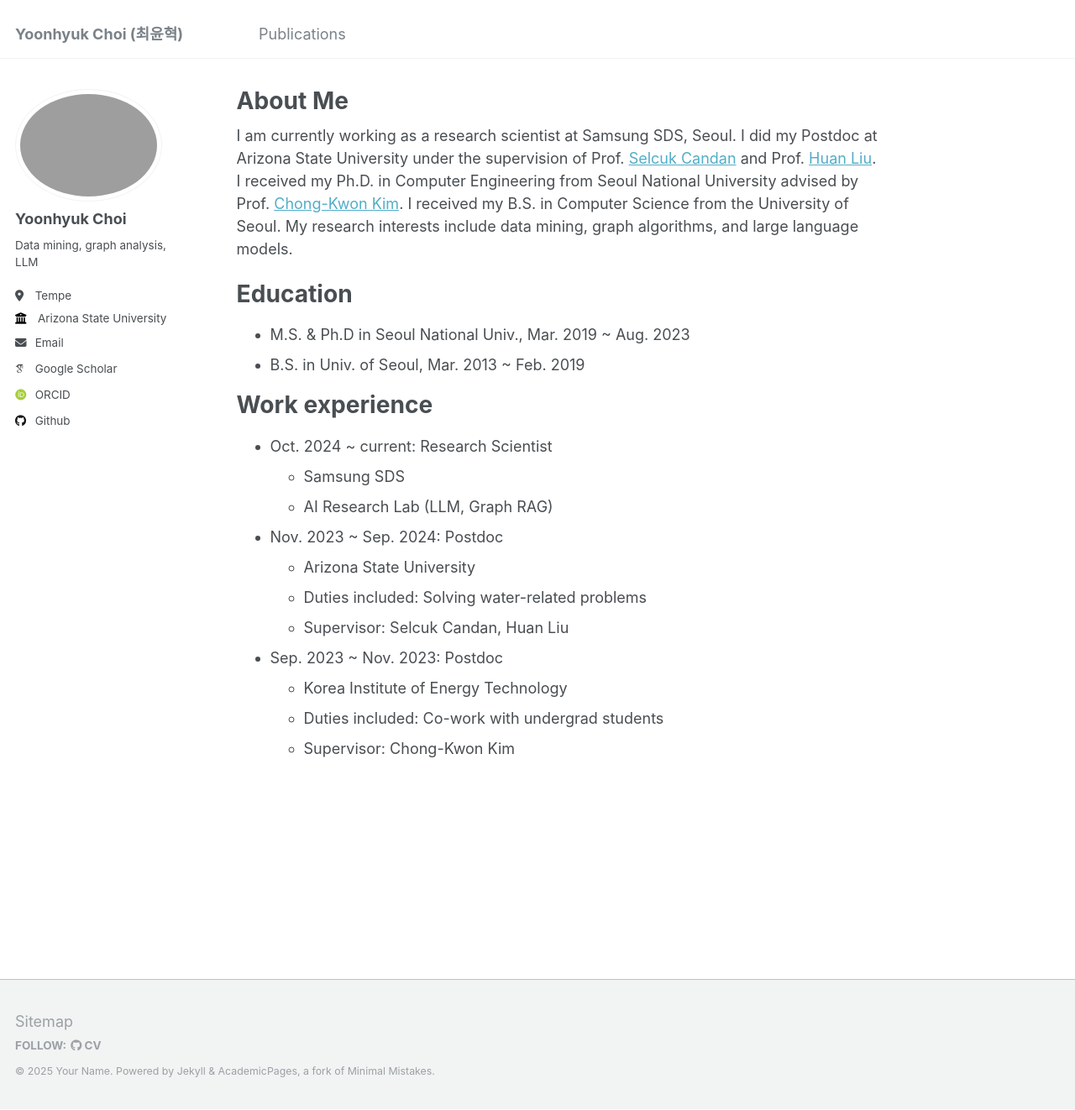
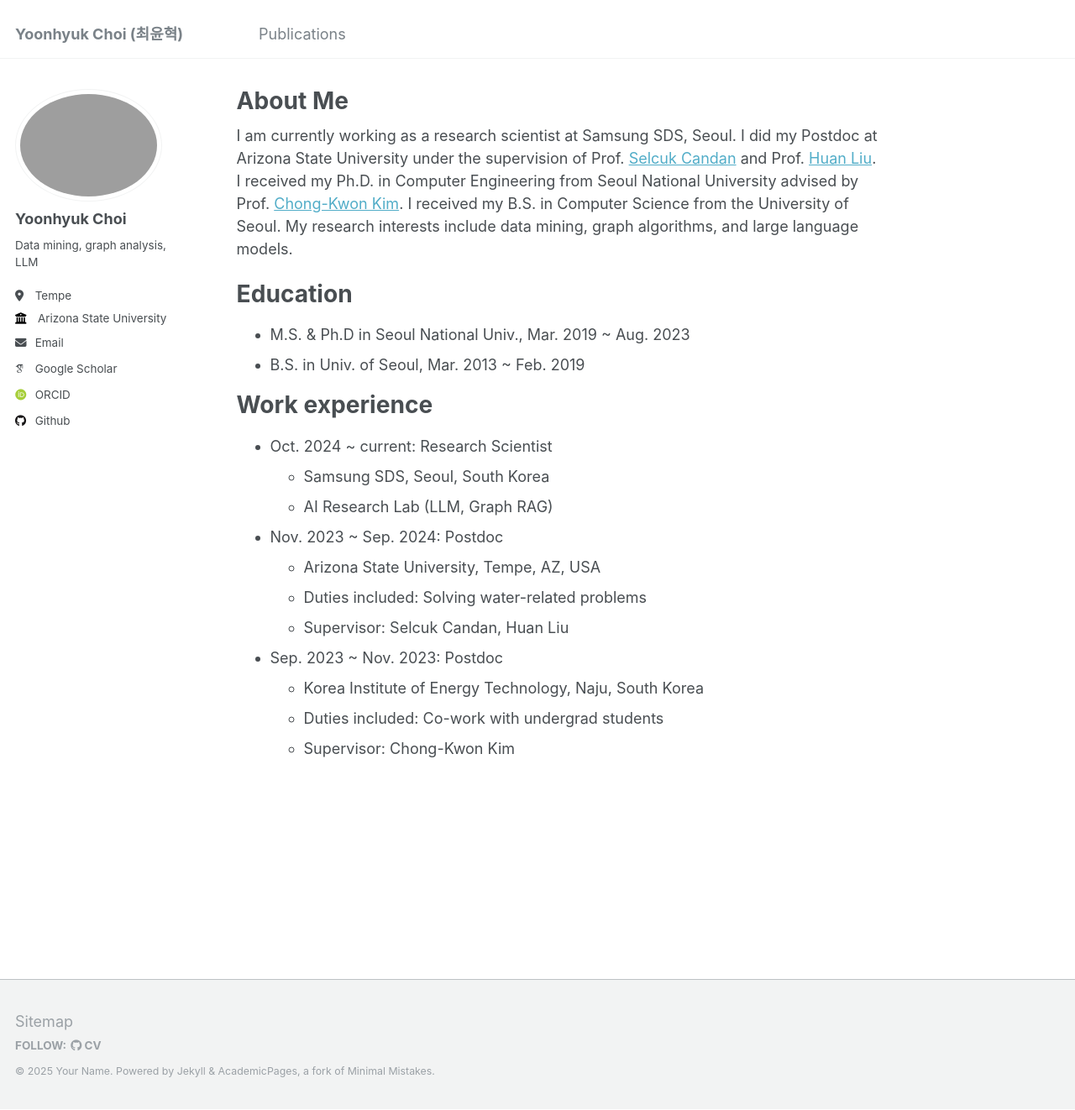
Before and after one commit to ChoiYoonHyuk/ChoiYoonHyuk.github.io, a Jekyll site: the page built from _pages/about.md, in a window 1280 px wide and 1322 px high. Shown: the whole window at 84% size. Built offline with Jekyll 4.4.1, drawn with Linux system fonts in a browser that asks for light colours; some web fonts are replaced.

Commit message:
Update about.md

```diff
--- a/_pages/about.md
+++ b/_pages/about.md
@@ -18,15 +18,15 @@ Education
 Work experience
 ======
 * Oct. 2024 ~ current: Research Scientist
-  * Samsung SDS
+  * Samsung SDS, Seoul, South Korea
   * AI Research Lab (LLM, Graph RAG)
 
 * Nov. 2023 ~ Sep. 2024: Postdoc
-  * Arizona State University
+  * Arizona State University, Tempe, AZ, USA
   * Duties included: Solving water-related problems
   * Supervisor: Selcuk Candan, Huan Liu
 
 * Sep. 2023 ~ Nov. 2023: Postdoc
-  * Korea Institute of Energy Technology
+  * Korea Institute of Energy Technology, Naju, South Korea
   * Duties included: Co-work with undergrad students
   * Supervisor: Chong-Kwon Kim
```
